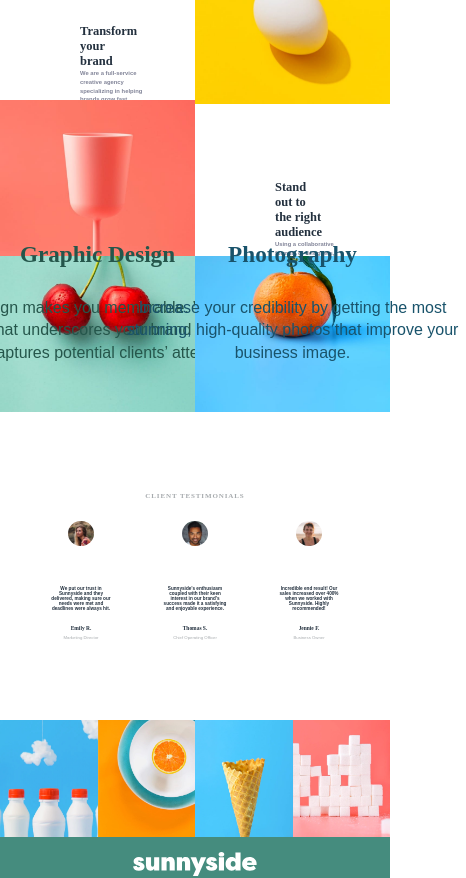
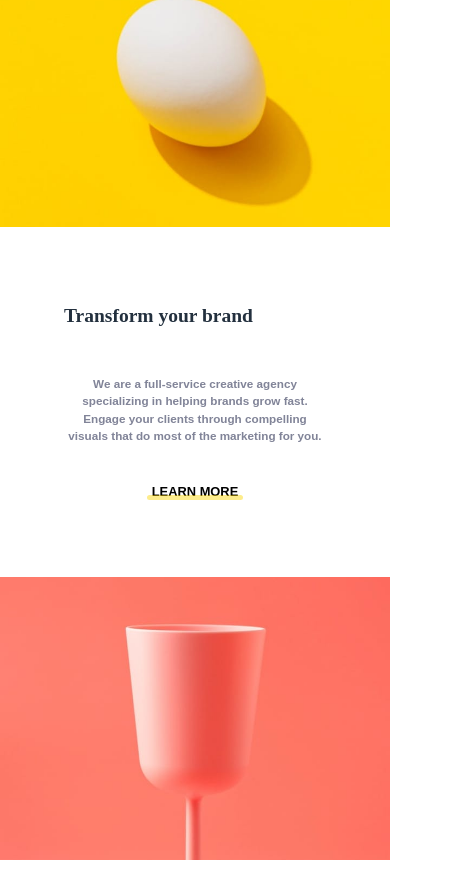
Before and after one commit to TheAncientOwl/sunnyside-agency-landing-page, a React (Create React App) app: page / in a window 390 px wide. Shown: the part 900-1778 px from the top of the page, 466 px wide, since content can reach past the window. Built offline with nearby package versions, Linux system fonts and the light colour scheme; a web font is replaced by a local one.

Commit message:
made layout elements responsive.

```diff
--- a/src/components/layout/LayoutElements.js
+++ b/src/components/layout/LayoutElements.js
@@ -1,11 +1,26 @@
 import styled, { css } from 'styled-components';
 import Colors from '../../Colors';
+import Breakpoints from '../../Breakpoints';
 
 export const Grid = styled.div(
-  ({ double }) => css`
+  ({ double, reversed }) => css`
     display: grid;
     grid-template-columns: ${double ? '25% 25% 25% 25%' : '50% 50%'};
     height: ${double ? '30vw' : '40vw'};
+
+    @media (max-width: ${Breakpoints.sm}) {
+      min-height: 75vh;
+      display: flex;
+      flex-direction: ${reversed ? 'column-reverse' : 'column'};
+
+      ${double &&
+      css`
+        display: grid;
+        grid-template-columns: 50% 50%;
+        grid-template-rows: 50% 50%;
+        min-height: 100vw;
+      `};
+    }
   `
 );
 
@@ -17,7 +32,12 @@ export const TextBox = styled.div`
   justify-content: space-around;
   align-items: flex-start;
 
-  overflow: auto;
+  @media (max-width: ${Breakpoints.sm}) {
+    flex: 1;
+    padding: 4em;
+    min-height: 35%;
+    outline: 1px solid red;
+  }
 `;
 
 export const TextBoxTitle = styled.div`
@@ -26,6 +46,13 @@ export const TextBoxTitle = styled.div`
   font-weight: bold;
   padding-right: 2.5em;
   color: ${Colors.darkDesaturatedBlue};
+
+  @media (max-width: ${Breakpoints.sm}) {
+    font-size: 5vw;
+    margin-bottom: 1em;
+    text-align: center;
+    padding: 0;
+  }
 `;
 
 export const TextBoxParagraph = styled.div`
@@ -34,6 +61,12 @@ export const TextBoxParagraph = styled.div`
   line-height: 1.5em;
   max-width: 60ch;
   color: ${Colors.darkGrayBlue2};
+
+  @media (max-width: ${Breakpoints.sm}) {
+    font-size: 3vw;
+    margin-bottom: 1em;
+    text-align: center;
+  }
 `;
 
 export const TextBoxLink = styled.a`
@@ -70,10 +103,18 @@ export const TextBoxLink = styled.a`
       transition: 0.3s ease-out;
     }
   }
+
+  @media (max-width: ${Breakpoints.sm}) {
+    font-size: 3.3vw;
+    margin: 0 auto;
+  }
 `;
 
 export const ImageBox = styled.div`
   position: relative;
+  @media (max-width: ${Breakpoints.sm}) {
+    flex: 3;
+  }
 `;
 
 export const ImageText = styled.div(
@@ -84,6 +125,10 @@ export const ImageText = styled.div(
     transform: translateX(-50%);
     text-align: center;
     color: ${color || 'red'};
+
+    @media (max-width: ${Breakpoints.sm}) {
+      font-size: 0.65em;
+    }
   `
 );
 
--- a/src/components/layout/TransformYourBrand.js
+++ b/src/components/layout/TransformYourBrand.js
@@ -3,7 +3,7 @@ import { ImageTransform } from '../Images';
 
 export default function TransformYourBrand() {
   return (
-    <Grid>
+    <Grid reversed>
       <TextBox>
         <TextBoxTitle>Transform your brand</TextBoxTitle>
         <TextBoxParagraph>
```
